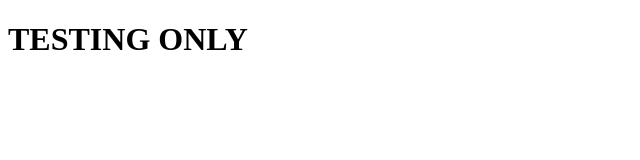
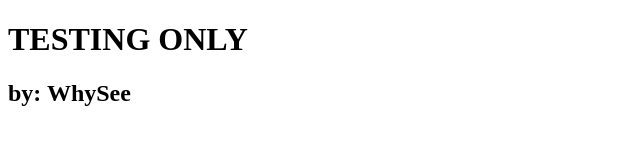
Before and after one commit to CarlOliva/Testing1, a plain HTML site: page index.html in a window 1280 px wide. Shown: the whole page, without its empty margins (0-640 px from the left). Drawn offline with Linux system fonts and the light colour scheme.

Commit message:
H2 added

```diff
--- a/index.html
+++ b/index.html
@@ -7,5 +7,7 @@
 </head>
 <body>
     <H1>TESTING ONLY</H1>
+    <h2>by: WhySee
+    </h2>
 </body>
 </html>
```
